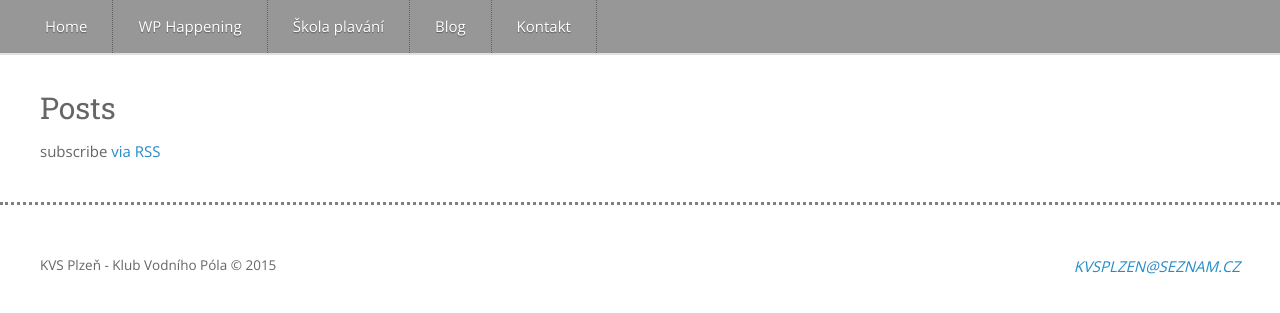
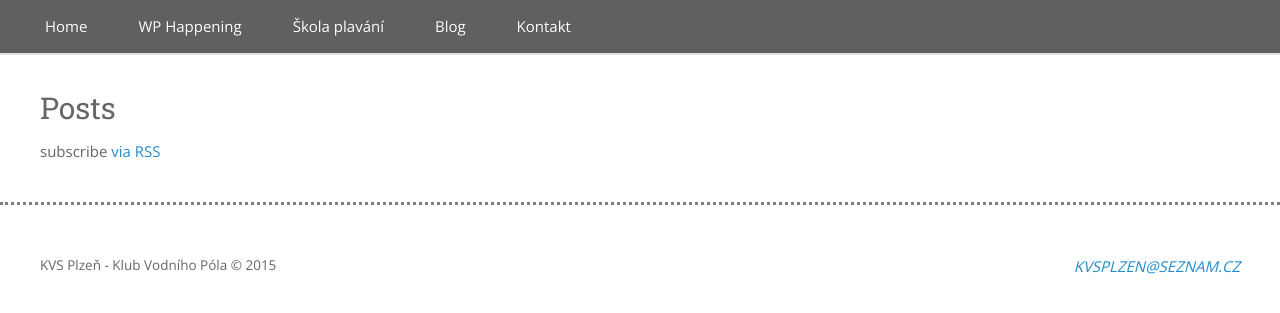
Before and after one commit to SteveVil/KVS-web, a Jekyll site: the page built from index.html, in a window 1280 px wide. Shown: the top 313 px of the page. Built offline with Jekyll 4.4.1, drawn with Linux system fonts in a browser that asks for light colours.

Commit message:
Update _header.sass

```diff
--- a/_sass/_header.sass
+++ b/_sass/_header.sass
@@ -3,9 +3,8 @@
 
 	nav
 		width: 100%
-		background-color: #444
 		overflow: hidden
-		background: #979797
+		background: #61605E
 		border-bottom: 2px solid #e1e1e1
 
 		ul
```
